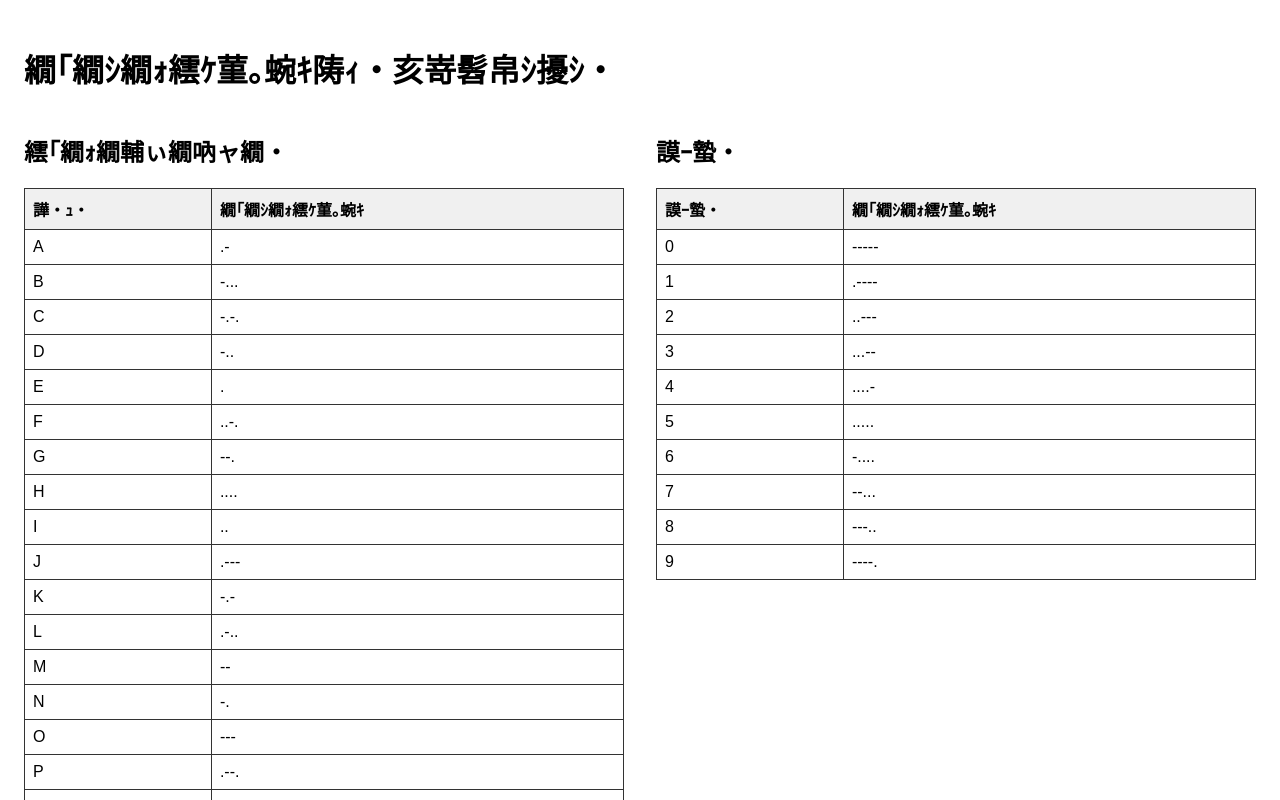
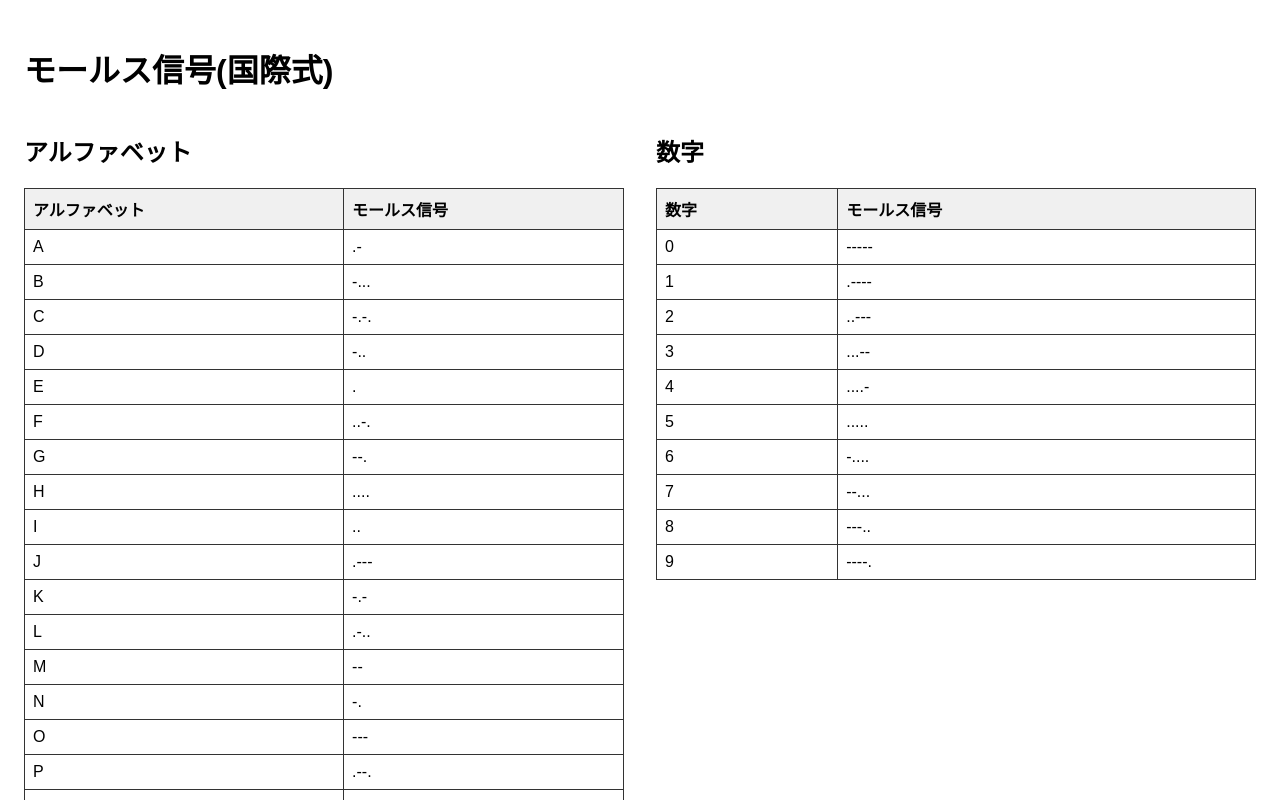
Before and after one commit to Codex-Web-Edit/Webpage_Viewpage, a plain HTML site: page index.html in a window 1280 px wide. Shown: the top 800 px of the page. Drawn offline with Linux system fonts and the light colour scheme.

Commit message:
Update index.html
文字化けの対処

```diff
--- a/index.html
+++ b/index.html
@@ -2,7 +2,7 @@
 <html lang="ja">
 <head>
   <meta charset="UTF-8" />
-  <title>雜・す繝ｳ繝励Ν縺ｪ繝｢繝ｼ繝ｫ繧ｹ菫｡蜿ｷ陦ｨ</title>
+  <title>モールス信号(国際式)</title>
   <style>
     body {
       font-family: "Yu Gothic", "游ゴシック", sans-serif;
@@ -35,13 +35,13 @@
   </style>
 </head>
 <body>
-  <h1>繝｢繝ｼ繝ｫ繧ｹ菫｡蜿ｷ陦ｨ・亥嵜髫帛ｼ擾ｼ・</h1>
+  <h1>モールス信号(国際式)</h1>
 
   <div class="tables">
     <section class="table-block">
-  <h2>繧｢繝ｫ繝輔ぃ繝吶ャ繝・</h2>
+  <h2>アルファベット</h2>
   <table border="1" cellpadding="4">
-    <tr><th>譁・ｭ・</th><th>繝｢繝ｼ繝ｫ繧ｹ菫｡蜿ｷ</th></tr>
+    <tr><th>アルファベット</th><th>モールス信号</th></tr>
     <tr><td>A</td><td>.-</td></tr>
     <tr><td>B</td><td>-...</td></tr>
     <tr><td>C</td><td>-.-.</td></tr>
@@ -72,9 +72,9 @@
     </section>
 
     <section class="table-block">
-  <h2>謨ｰ蟄・</h2>
+  <h2>数字</h2>
   <table border="1" cellpadding="4">
-    <tr><th>謨ｰ蟄・</th><th>繝｢繝ｼ繝ｫ繧ｹ菫｡蜿ｷ</th></tr>
+    <tr><th>数字</th><th>モールス信号</th></tr>
     <tr><td>0</td><td>-----</td></tr>
     <tr><td>1</td><td>.----</td></tr>
     <tr><td>2</td><td>..---</td></tr>
```
